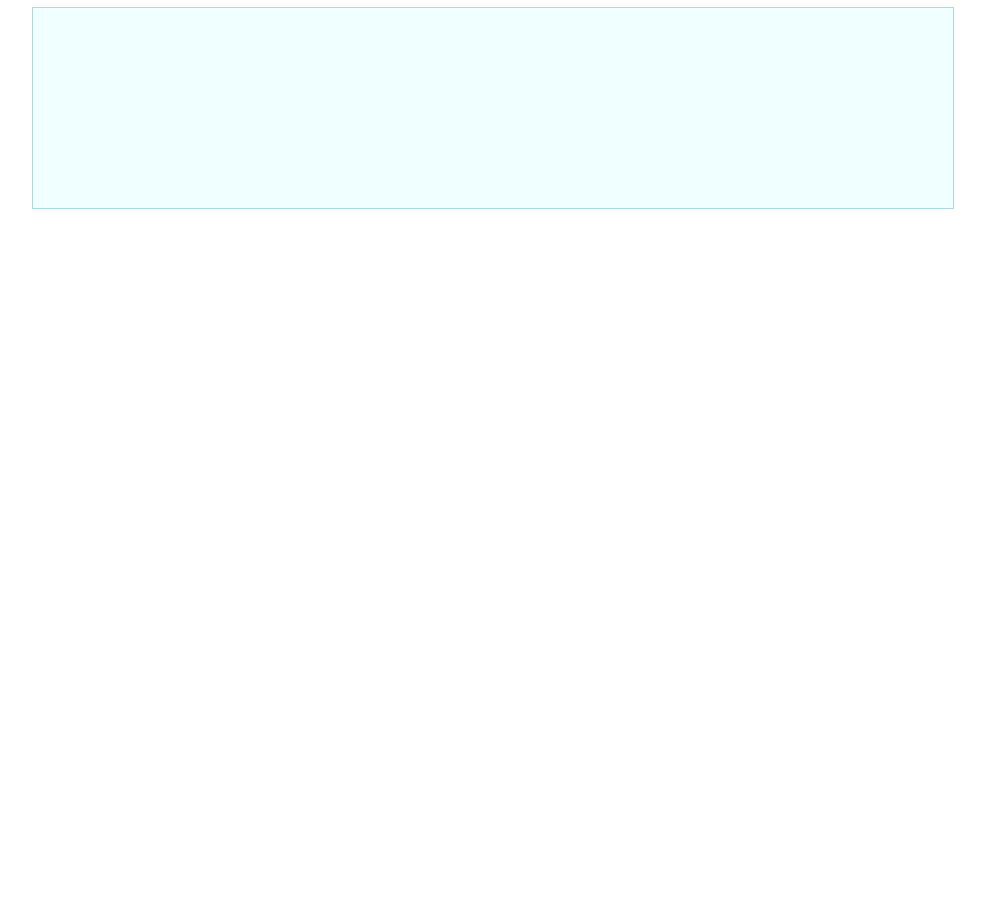
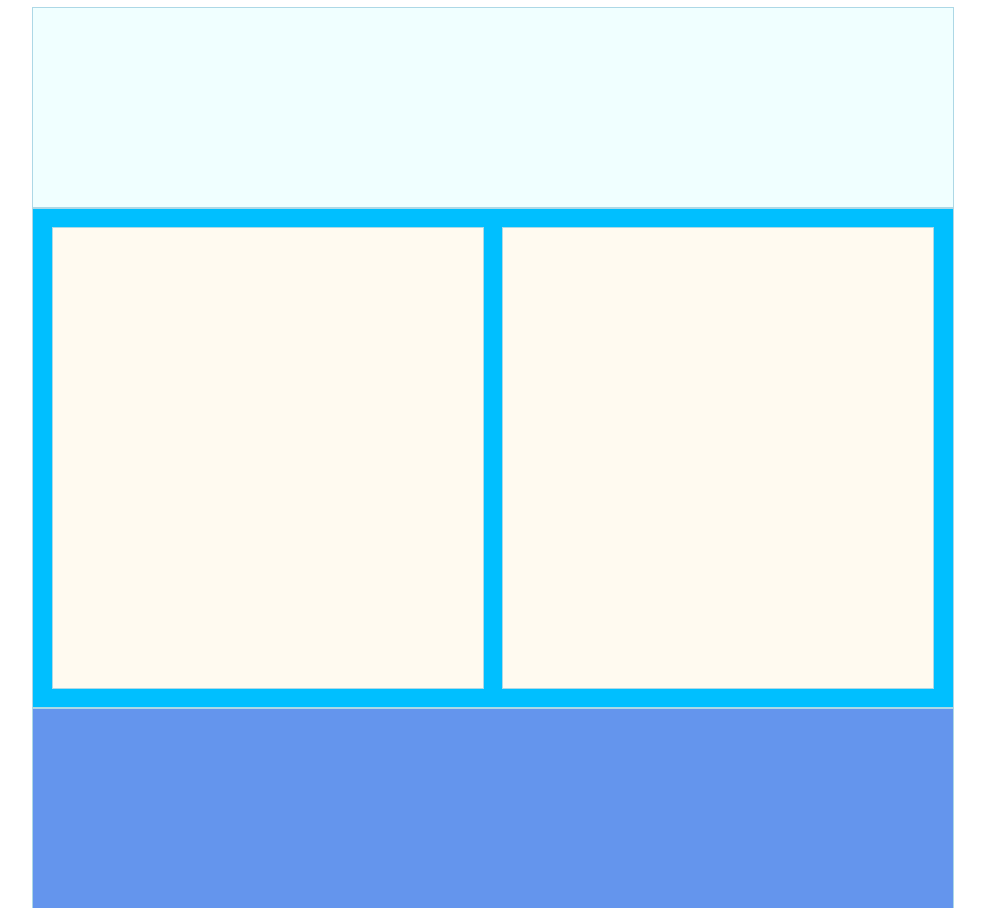
Before and after one commit to Liam00sullivan/289.101, a plain HTML site: page Workshop 4/Layout3/Index.html in a window 1280 px wide. Shown: the whole page, without its empty margins (147-1132 px from the left). Before the commit the page ends 800 px from the top, so only its background shows below. Drawn offline with Linux system fonts and the light colour scheme.

```diff
--- a/Workshop 4/Layout3/Index.html
+++ b/Workshop 4/Layout3/Index.html
@@ -8,7 +8,15 @@
     <body>
 
             <div class="container">
-                <div class="header"></div>
+                    <div class="header"></div>
+                    <div class="content">
+
+                        <div class="yellowbox"></div>
+                        <div class="yellowbox"></div>
+                    </div>
+                    <div class="footer"></div>
+
+
             </div>
 
 
--- a/Workshop 4/Layout3/style.css
+++ b/Workshop 4/Layout3/style.css
@@ -13,3 +13,26 @@ div{
     height: 200px;
     width: 920px;
 }
+
+.content{
+    background-color:deepskyblue;
+    height:500px;
+    Width:920px;
+}
+
+.yellowbox{
+
+    height: 460px;
+    background-color: floralwhite;
+    width: 430px;
+    float: left;
+    margin-left: 20px;
+    margin-top: 20px;
+}
+
+.footer{
+    background-color: cornflowerblue;
+    height: 200px;
+    width: 920px;
+    float:left;
+}
--- /dev/null
+++ b/Workshop 4/Layout4/style.css
@@ -0,0 +1,53 @@
+/*I did this all by myself :)*/
+
+div{
+    outline: 1px solid white;
+}
+
+.container{
+    width: 920px;
+    margin-left: auto;
+    margin-right: auto;
+
+}
+
+.header{
+    background-color: black;
+    width: 920px;
+    height: 200px;
+}
+
+.content{
+    background-color: dimgray;
+    width: 920px;
+    height 200px;
+    float:left;
+}
+
+.yellowbox{
+    background-color: floralwhite;
+    height: 160px;
+    width: 430px;
+    float: left;
+    margin-top: 20px;
+    margin-left: 20px;
+    margin-bottom: 20px;
+}
+
+.footer{
+    background-color: black;
+    height: auto;
+    width: 920px;
+    float: left;
+}
+
+.redbox{
+    background-color: floralwhite;
+    width: 430px;
+    height: 600px;
+    float: left;
+    margin-top: 20px;
+    margin-left: 20px;
+    margin-bottom: 20px;
+
+}
```
Also changed, not shown: Workshop 4/Layout4/index.html (added, +26 -0 lines).
